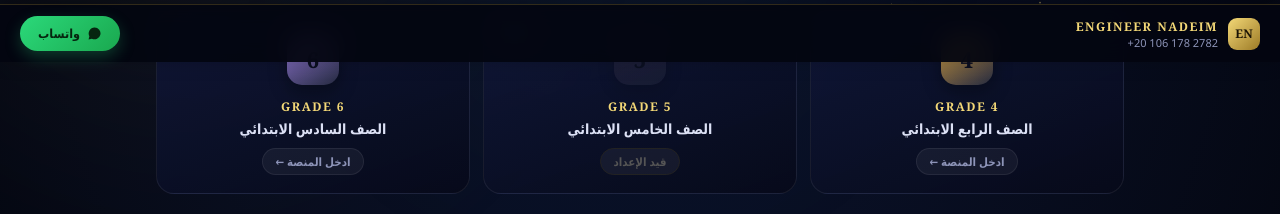
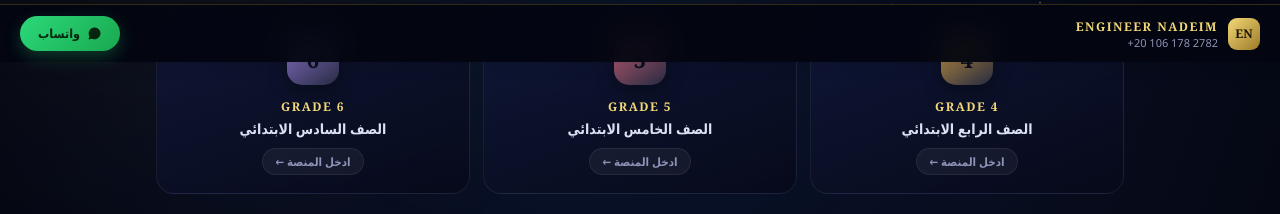
Before and after one commit to nadeim80-cmyk/mathlPLATFORM-, a plain HTML site: page index.html in a window 1280 px wide. Shown: the part 738-952 px from the top of the page. Drawn offline with Linux system fonts and the light colour scheme.

Commit message:
Add files via upload

```diff
--- a/index.html
+++ b/index.html
@@ -121,7 +121,7 @@
     transition:background .18s,color .18s;
   }
   .grade-card:hover .go-tag{background:rgba(212,175,55,0.12);color:var(--gold-light);}
-  .grade-card.soon{cursor:default;}
+  .grade-card.soon{cursor:default;pointer-events:none;}
   .grade-card.soon:hover{transform:none;box-shadow:none;border-color:var(--border-soft);}
   .grade-card.soon .grade-num{opacity:.45;filter:grayscale(.6);}
   .grade-card.soon .go-tag{color:#555;border-color:#222;}
@@ -233,12 +233,12 @@ const PRIMARY = [
   { grade:2, arLabel:'الصف الثاني الابتدائي', enLabel:'Grade 2', accent:'#3FBE8E', url:'https://nadeim80-cmyk.github.io/math2lPLATFORM/', ready:false },
   { grade:3, arLabel:'الصف الثالث الابتدائي', enLabel:'Grade 3', accent:'#3FB8C9', url:'https://nadeim80-cmyk.github.io/math3lPLATFORM/', ready:false },
   { grade:4, arLabel:'الصف الرابع الابتدائي',  enLabel:'Grade 4', accent:'#D9A441', url:'https://nadeim80-cmyk.github.io/math4lPLATFORM/', ready:true  },
-  { grade:5, arLabel:'الصف الخامس الابتدائي', enLabel:'Grade 5', accent:'#D9667B', url:'https://nadeim80-cmyk.github.io/math5lPLATFORM/', ready:false },
+  { grade:5, arLabel:'الصف الخامس الابتدائي', enLabel:'Grade 5', accent:'#D9667B', url:'https://nadeim80-cmyk.github.io/math5lPLATFORM/', ready:true  },
   { grade:6, arLabel:'الصف السادس الابتدائي', enLabel:'Grade 6', accent:'#9B7FE0', url:'https://nadeim80-cmyk.github.io/math6lPLATFORM/', ready:true  },
 ];
 const PREP = [
-  { grade:1, arLabel:'الصف الأول الإعدادي',  enLabel:'Grade 7', accent:'#5B8DEF', url:'https://nadeim80-cmyk.github.io/math7lPLATFORM/', ready:false },
-  { grade:2, arLabel:'الصف الثاني الإعدادي', enLabel:'Grade 8', accent:'#3FBE8E', url:'https://nadeim80-cmyk.github.io/math8lPLATFORM/', ready:false },
+  { grade:1, arLabel:'الصف الأول الإعدادي',  enLabel:'Grade 7', accent:'#5B8DEF', url:'https://nadeim80-cmyk.github.io/math7lPLATFORM/', ready:true  },
+  { grade:2, arLabel:'الصف الثاني الإعدادي', enLabel:'Grade 8', accent:'#3FBE8E', url:'https://nadeim80-cmyk.github.io/math8lPLATFORM/', ready:true  },
   { grade:3, arLabel:'الصف الثالث الإعدادي', enLabel:'Grade 9', accent:'#D9A441', url:'https://nadeim80-cmyk.github.io/math9lPLATFORM/', ready:false },
 ];
 
```
